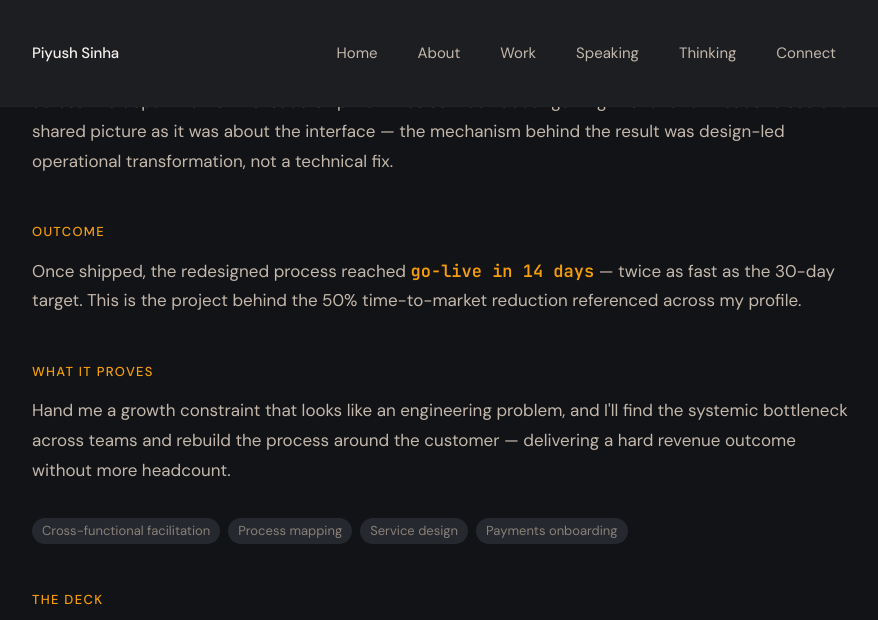
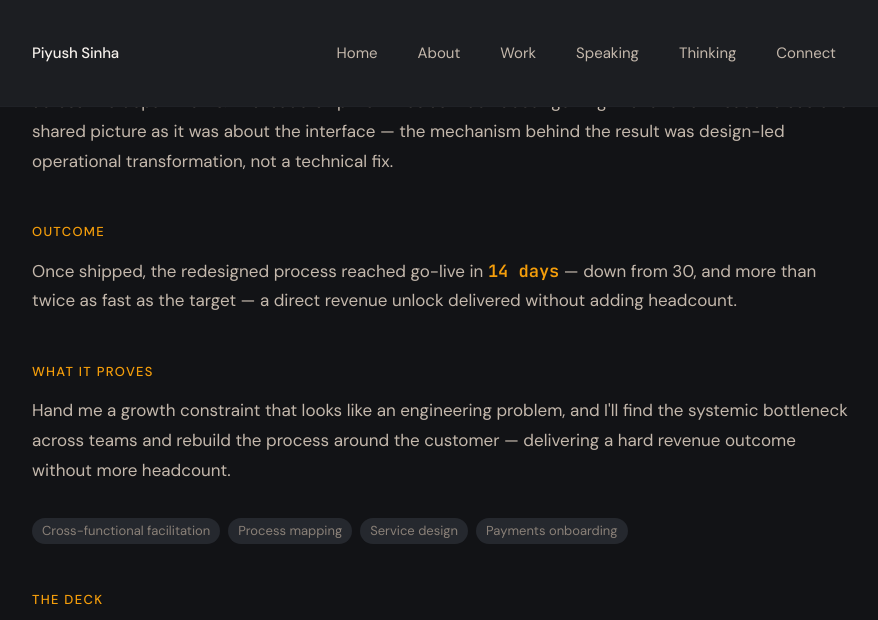
Before and after one commit to piyushsinha/piyushsinha.github.io, a Jekyll site: the page built from work/xendit-go-live.html, in a window 1280 px wide and 900 px high, scrolled down 1357 px, cut to the strip 0-620 px from the top of the window. Shown: the whole strip, without its empty margins (198-1076 px from the left). Built offline with Jekyll 4.4.1, drawn with Linux system fonts in a browser that asks for light colours.

Commit message:
Fix Xendit go-live outcome cross-reference

```diff
--- a/work/xendit-go-live.html
+++ b/work/xendit-go-live.html
@@ -35,7 +35,7 @@ description: "How a design-led operational redesign cut Xendit's merchant sign-u
     <p>This was one initiative spanning research, process design, product design and delivery coordination across five departments. The leadership work was as much about getting five function heads to see one shared picture as it was about the interface — the mechanism behind the result was design-led operational transformation, not a technical fix.</p>
 
     <h2 class="case-study__section-title">Outcome</h2>
-    <p>Once shipped, the redesigned process reached <span class="case-study__stat">go-live in 14 days</span> — twice as fast as the 30-day target. This is the project behind the 50% time-to-market reduction referenced across my profile.</p>
+    <p>Once shipped, the redesigned process reached go-live in <span class="case-study__stat">14 days</span> — down from 30, and more than twice as fast as the target — a direct revenue unlock delivered without adding headcount.</p>
 
     <h2 class="case-study__section-title">What it proves</h2>
     <p>Hand me a growth constraint that looks like an engineering problem, and I'll find the systemic bottleneck across teams and rebuild the process around the customer — delivering a hard revenue outcome without more headcount.</p>
```
